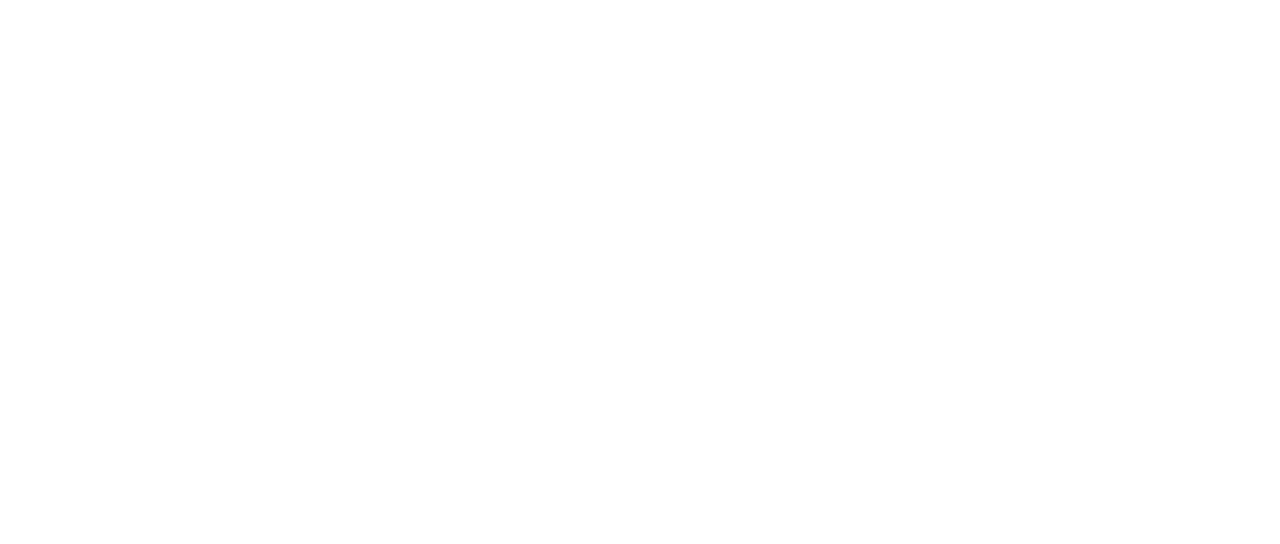
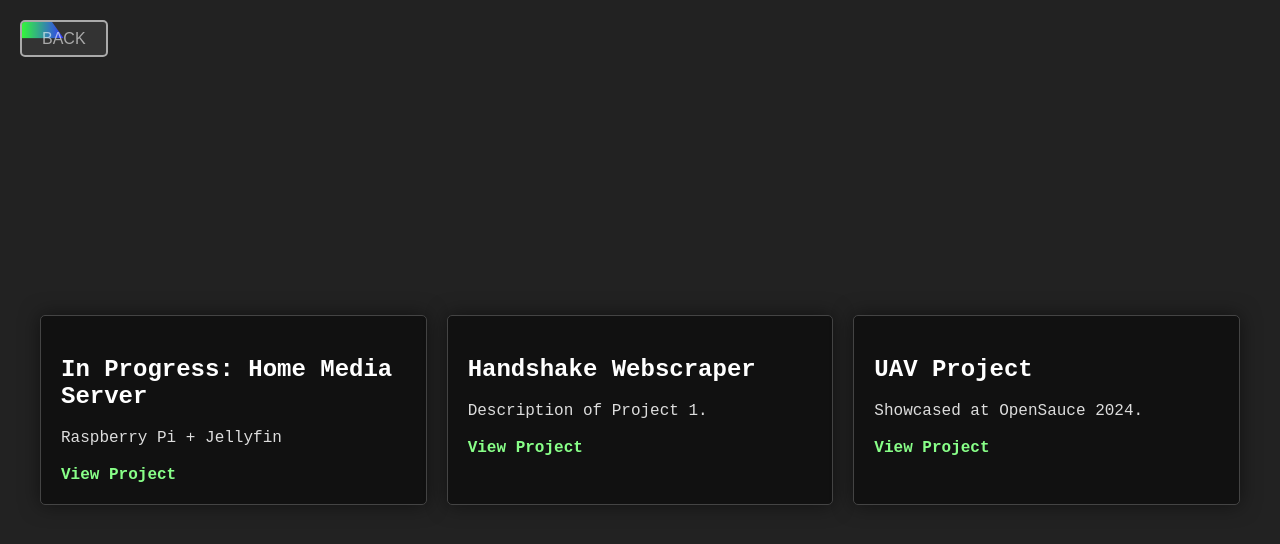
Before and after one commit to dkhatod/dk-website, a plain HTML site: page pages/projects.html in a window 1280 px wide. Drawn offline with Linux system fonts and the light colour scheme.

Commit message:
Restore changes and remove extra commit

```diff
--- a/pages/about.html
+++ b/pages/about.html
@@ -1,4 +1,5 @@
 <link rel="stylesheet" href="../styles/about.css">
+<link rel="stylesheet" href="../styles/back-button.css">
 <!DOCTYPE html>
 <html lang="en">
     <link rel="preconnect" href="https://fonts.gstatic.com">
@@ -8,6 +9,7 @@
     <meta name="viewport" content="width=device-width, initial-scale=1.0">
     <title>About Me</title>
 </head>
+<a href="../index.html" class="back-button" aria-label="Back">Back</a>
 <body>
 
 <div class="terminal">
--- a/pages/projects.html
+++ b/pages/projects.html
@@ -0,0 +1,32 @@
+<!DOCTYPE html>
+<html lang="en">
+<head>
+    <meta charset="UTF-8">
+    <meta name="viewport" content="width=device-width, initial-scale=1.0">
+    <title>Projects Showcase</title>
+    <link rel="stylesheet" href="../styles/projects.css">
+    <link rel="stylesheet" href="../styles/back-button.css">
+</head>
+<a href="../index.html" class="back-button" aria-label="Back">Back</a>
+<body>
+
+
+    <div class="projects-container">
+        <div class="project">
+            <h2 class="project-title">In Progress: Home Media Server</h2>
+            <p class="project-description">Raspberry Pi + Jellyfin</p>
+            <a href="#" class="project-link">View Project</a>
+        </div>
+        <div class="project">
+            <h2 class="project-title">Handshake Webscraper</h2>
+            <p class="project-description">Description of Project 1.</p>
+            <a href="#" class="project-link">View Project</a>
+        </div>
+        <div class="project">
+            <h2 class="project-title">UAV Project</h2>
+            <p class="project-description">Showcased at OpenSauce 2024.</p>
+            <a href="#" class="project-link">View Project</a>
+        </div>
+    </div>
+</body>
+</html>
--- /dev/null
+++ b/styles/back-button.css
@@ -0,0 +1,77 @@
+.back-button {
+    position: fixed;
+    top: 20px;
+    left: 20px;
+    display: inline-block;
+    padding: 7.5px 20px;
+    background-color: #333;
+    border: 2px solid #aaa;
+    border-radius: 5px;
+    color: #aaa;
+    font-family: 'Bebas Neue', sans-serif;
+    text-decoration: none;
+    text-transform: uppercase;
+    z-index: 1000;
+    overflow: hidden;
+    transition: color 0.3s, border-color 0.3s, background-color 0.3s;
+}
+
+.back-button:before {
+    content: '';
+    position: absolute;
+    top: -2px;
+    left: -2px;
+    width: calc(100% + 4px);
+    height: calc(100% + 4px);
+    background: linear-gradient(to right, #f00, #0f0, #00f);
+    mix-blend-mode: screen;
+    animation: none;
+    clip-path: polygon(0% 0%, 100% 0%, 85% 50%, 100% 100%, 0% 100%);
+    transition: transform 0.3s;
+}
+
+.back-button:hover {
+    background-color: transparent;
+    color: #f00;
+    border-color: transparent;
+}
+
+.back-button:hover:before {
+    animation: glitch 1s infinite linear alternate-reverse;
+}
+
+@keyframes glitch {
+    0% {
+        transform: translate(-5px, -5px);
+    }
+    10% {
+        transform: translate(5px, -5px);
+    }
+    20% {
+        transform: translate(-5px, 5px);
+    }
+    30% {
+        transform: translate(5px, 5px);
+    }
+    40% {
+        transform: translate(-5px, -5px);
+    }
+    50% {
+        transform: translate(5px, -5px);
+    }
+    60% {
+        transform: translate(-5px, 5px);
+    }
+    70% {
+        transform: translate(5px, 5px);
+    }
+    80% {
+        transform: translate(-5px, -5px);
+    }
+    90% {
+        transform: translate(5px, -5px);
+    }
+    100% {
+        transform: translate(-5px, 5px);
+    }
+}
--- /dev/null
+++ b/styles/projects.css
@@ -0,0 +1,90 @@
+body {
+    font-family: 'Courier New', Courier, monospace;
+    background-color: #222;
+    color: #ddd;
+    margin: 0;
+    padding: 0;
+    display: flex;
+    justify-content: center;
+    align-items: center;
+    min-height: 100vh;
+}
+
+.projects-container {
+    display: grid;
+    grid-template-columns: repeat(auto-fit, minmax(300px, 1fr));
+    gap: 20px;
+    padding: 20px;
+    max-width: 1200px;
+    width: 100%;
+    margin-top: 20px;
+}
+
+.project {
+    background-color: #111;
+    border: 1px solid #444;
+    border-radius: 5px;
+    padding: 20px;
+    box-shadow: 0 0 20px rgba(0, 0, 0, 0.5);
+}
+
+.project-title {
+    color: #fff;
+    font-size: 1.5em;
+    margin-bottom: 10px;
+}
+
+.project-description {
+    color: #ddd;
+    line-height: 1.6;
+    margin-bottom: 15px;
+}
+
+.project-link {
+    color: #8f8;
+    text-decoration: none;
+    font-weight: bold;
+    transition: color 0.3s;
+}
+
+.project-link:hover {
+    color: #0f0;
+}
+
+.back-button {
+    position: fixed;
+    top: 20px;
+    left: 20px;
+    display: inline-block;
+    padding: 10px 20px;
+    background-color: #333;
+    border: 2px solid #aaa;
+    border-radius: 5px;
+    color: #aaa;
+    font-family: 'Bebas Neue', sans-serif;
+    text-decoration: none;
+    text-transform: uppercase;
+    z-index: 1000;
+    transition: color 0.3s, border-color 0.3s, background-color 0.3s;
+}
+
+.back-button:before {
+    content: '←';
+    display: block;
+    position: absolute;
+    top: 50%;
+    left: 50%;
+    transform: translate(-50%, -50%);
+    font-size: 1.5em;
+    transition: transform 0.3s;
+}
+
+.back-button:hover {
+    background-color: transparent;
+    color: #f00;
+    border-color: transparent;
+}
+
+.back-button:hover:before {
+    transform: translate(-50%, -50%) rotate(180deg);
+}
```
